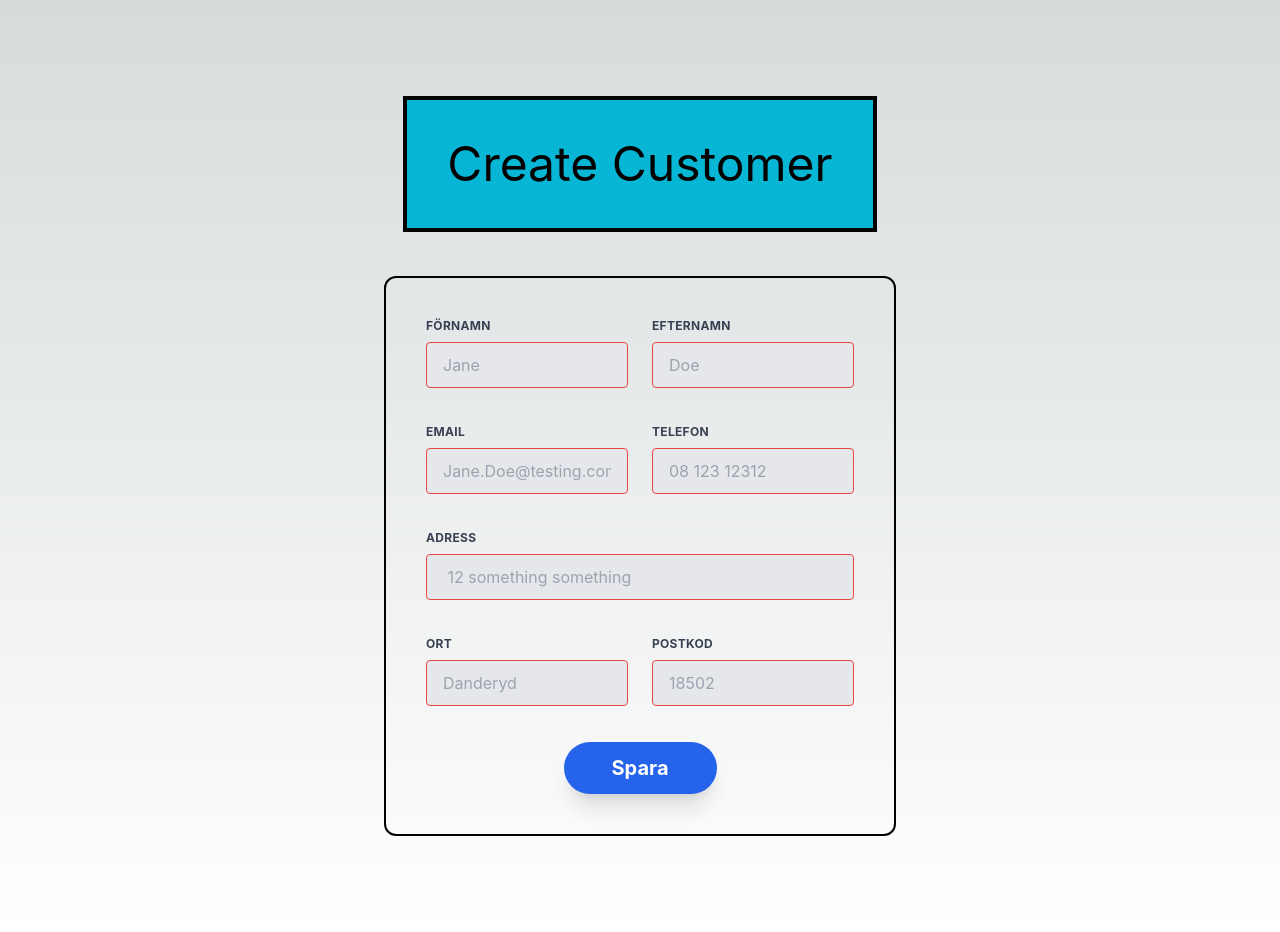
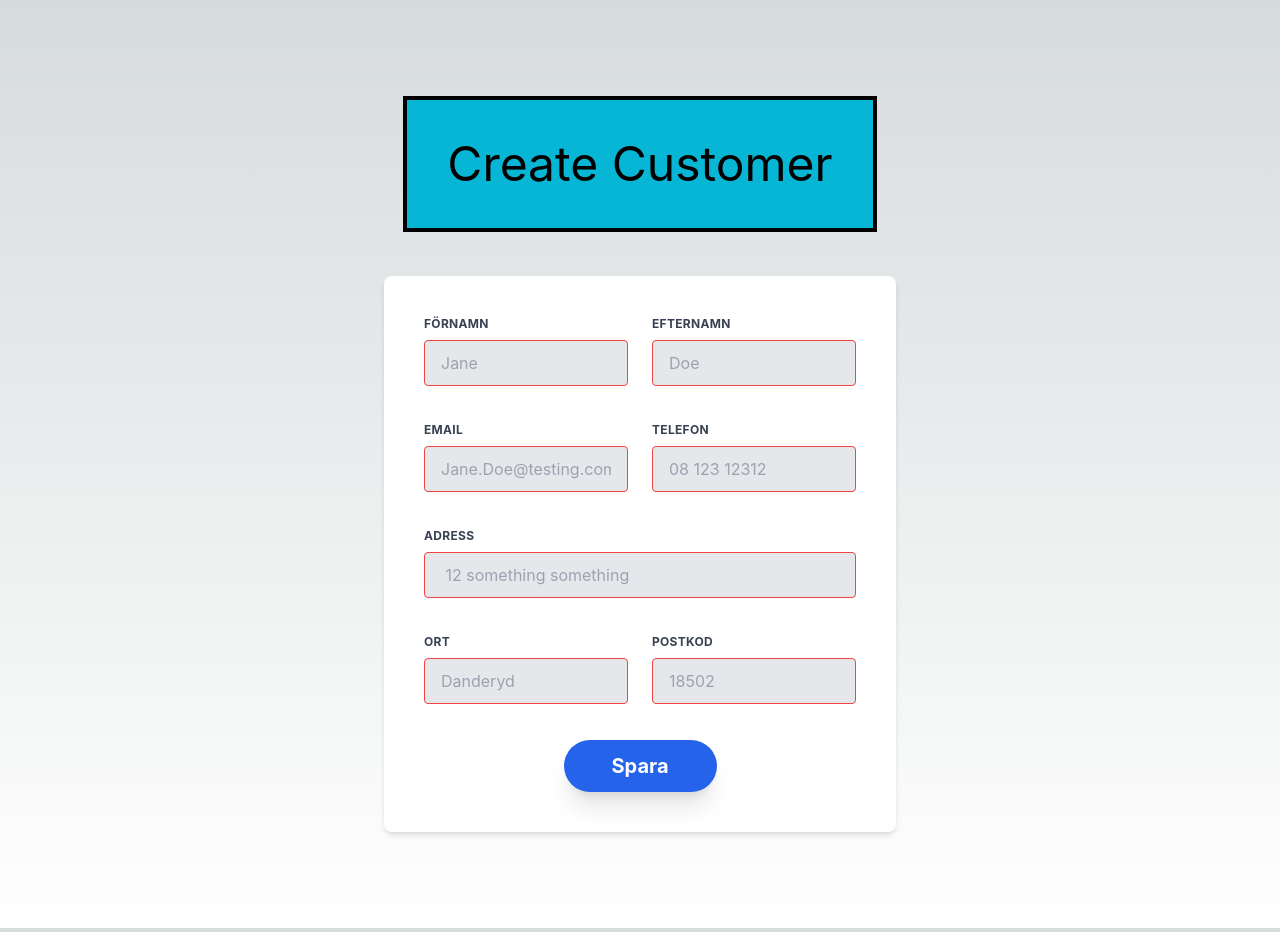
Before and after one commit to sharpness-se/hassessolskydd, a React (Create React App) app in the folder client/: page /skapakund in a window 1280 px wide. Built offline with nearby package versions, Linux system fonts and the light colour scheme.

Commit message:
added card for form

```diff
--- a/client/src/components/form/FormComponent.tsx
+++ b/client/src/components/form/FormComponent.tsx
@@ -12,7 +12,7 @@ const FormComponent: React.FC<FormComponentProps> = ({ children, onSubmit }) =>
   return (
 
       <form onSubmit={onSubmit}
-        className="w-full max-w-lg border-2 border-black rounded-xl p-10"
+        className="w-full max-w-lg rounded-lg p-10 bg-white shadow-md"
 
       >
         {children}
```
